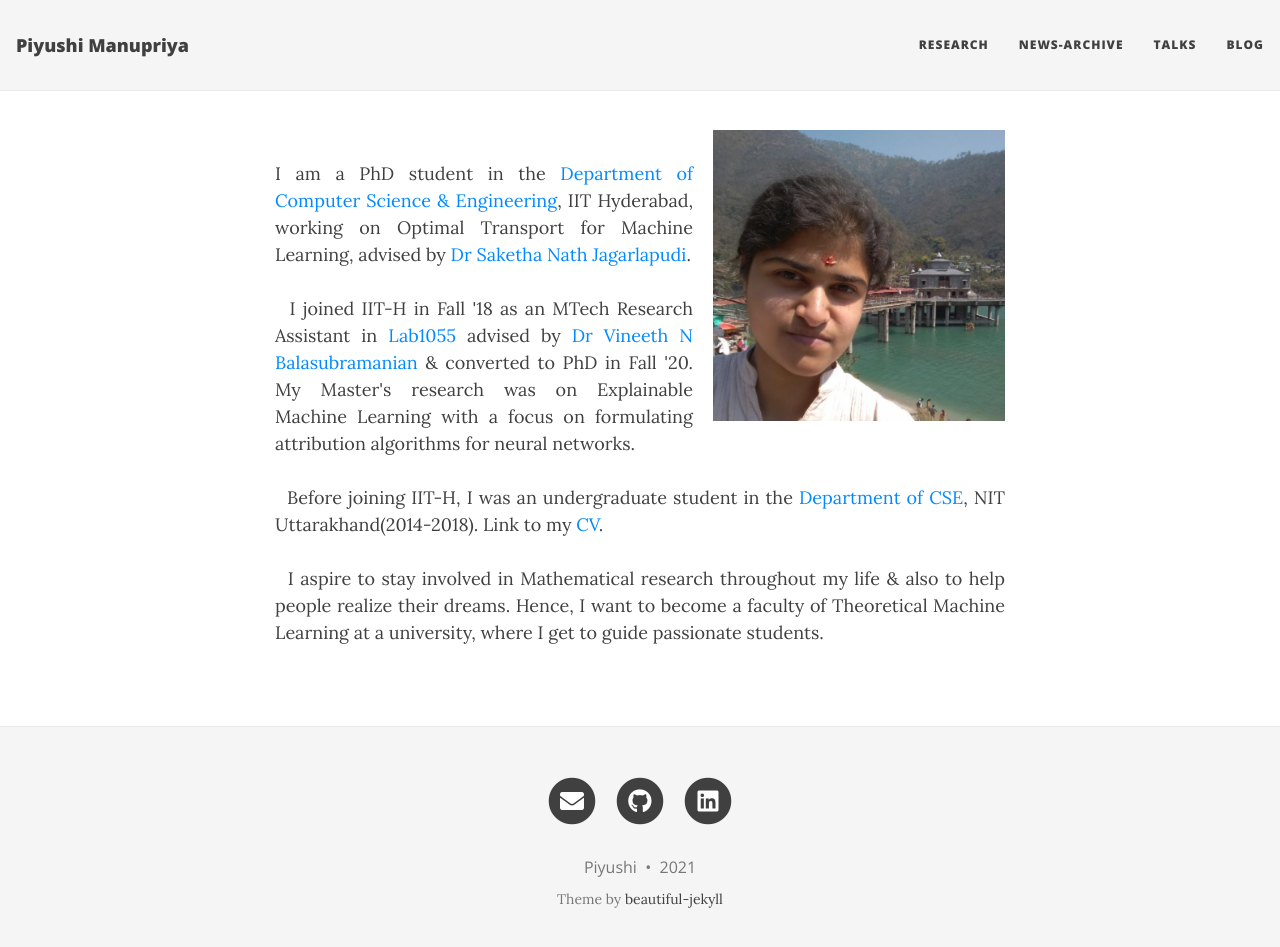
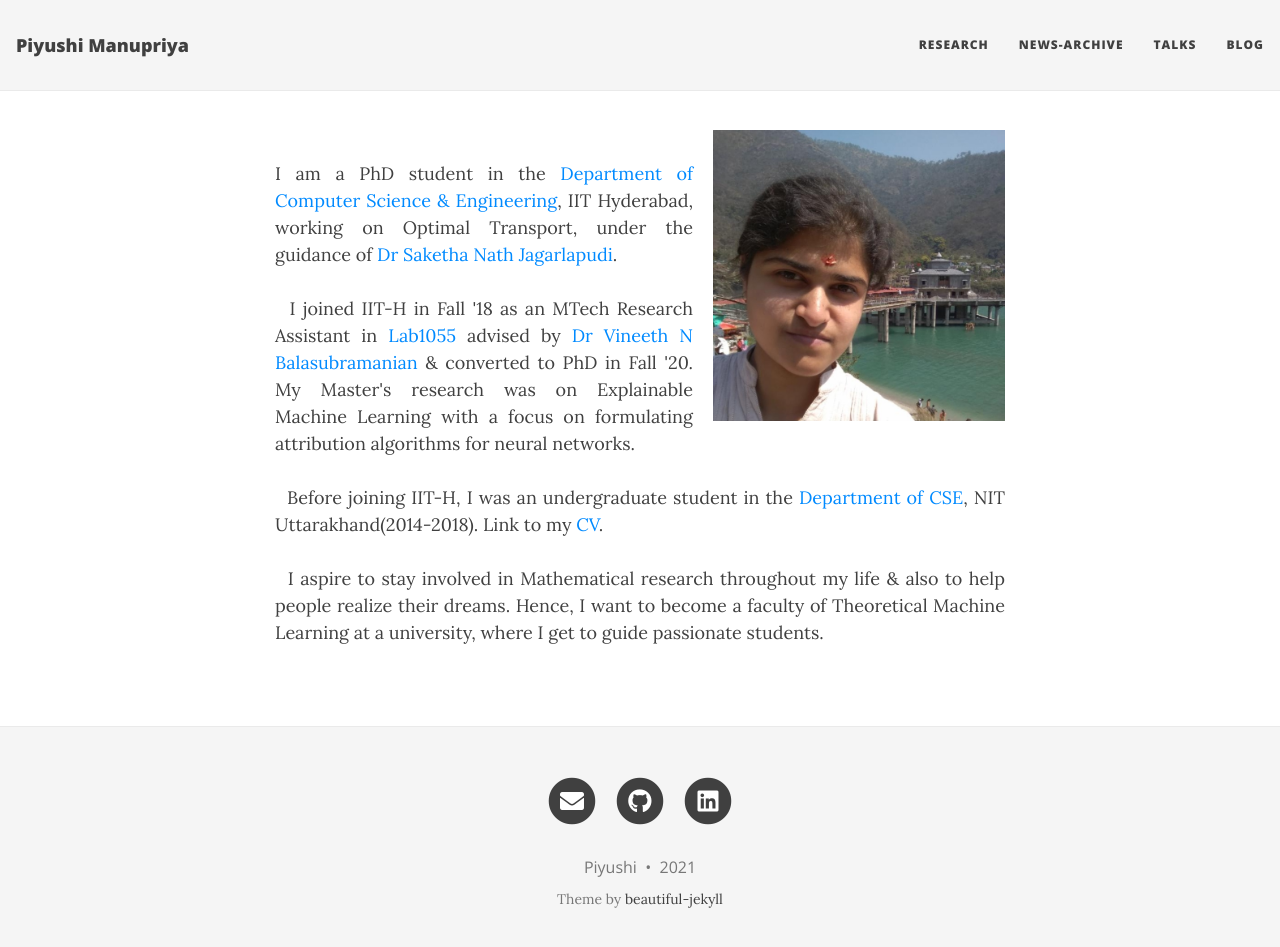
Before and after one commit to Piyushi-0/piyushi-0.github.io, a Jekyll site: the page built from index.html, in a window 1280 px wide and 960 px high. Shown: the top 947 px of the window. Built offline with Jekyll 4.4.1, drawn with Linux system fonts in a browser that asks for light colours; nearby versions of some CDN libraries; the list of posts is cut into pages by our own code.

Commit message:
Update index.html

```diff
--- a/index.html
+++ b/index.html
@@ -8,7 +8,7 @@
 
 <p align='justify'>
   I am a PhD student in the <a href="https://cse.iith.ac.in/">Department of Computer Science & Engineering</a>, IIT Hyderabad, working on
-  Optimal Transport for Machine Learning, advised by <a href="https://www.iith.ac.in/~saketha/">Dr Saketha Nath Jagarlapudi</a>.
+  Optimal Transport, under the guidance of <a href="https://www.iith.ac.in/~saketha/">Dr Saketha Nath Jagarlapudi</a>.
   <br><br>
   &nbsp;&nbsp;I joined IIT-H in Fall '18 as an MTech Research Assistant in <a href="https://lab1055.github.io/">Lab1055</a> advised by
   <a href="https://www.iith.ac.in/~vineethnb/">Dr Vineeth N Balasubramanian</a> & converted to PhD in Fall '20. My Master's research was on Explainable Machine Learning
```
